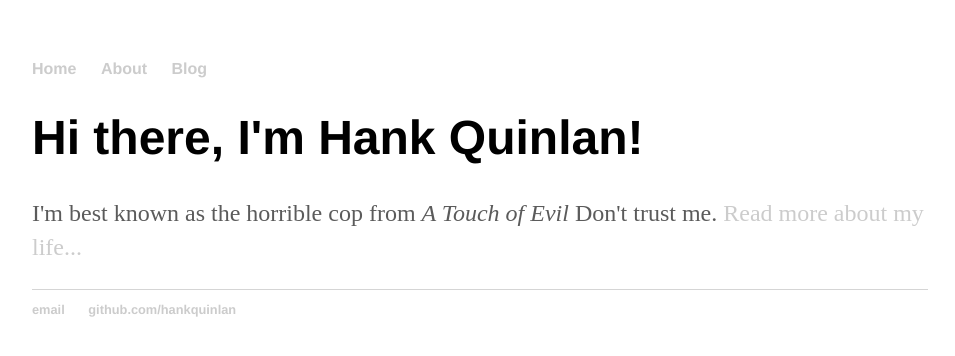
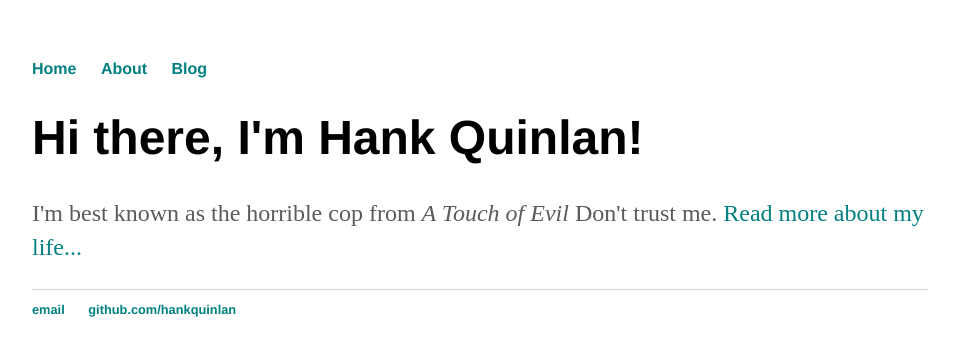
Before and after one commit to teach-torres/teach-torres.github.io, a Jekyll site: the page built from index.html, in a window 1280 px wide. Shown: the top 356 px of the page, without its empty margins (160-1115 px from the left). Built offline with Jekyll 4.4.1, drawn with Linux system fonts in a browser that asks for light colours.

Commit message:
update main.css file: color: Teal; /* #cccccc; /*  #999;  */

```diff
--- a/css/main.css
+++ b/css/main.css
@@ -14,7 +14,7 @@ nav ul li, footer ul li {
 }
 a {
     text-decoration: none;
-    color: #cccccc; /*  #999;  */
+    color: Teal; /* #cccccc; /*  #999;  */
 }
 a:hover {
     text-decoration: underline;
```
